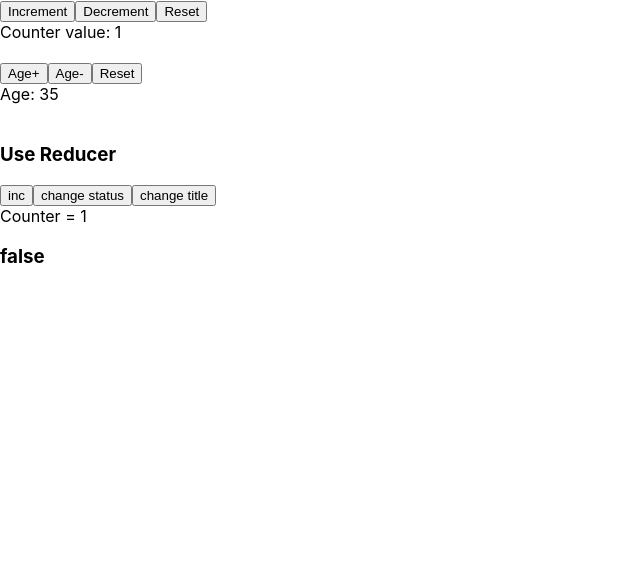
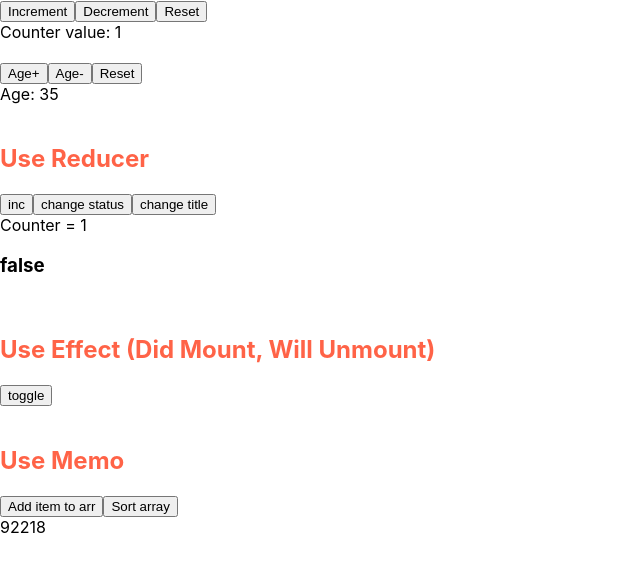
Before and after one commit to oldiachenko/react_project2, a React (Create React App) app: page / in a window 1280 px wide. Shown: the top 572 px of the page, without its empty margins (0-640 px from the left). Built offline with nearby package versions, Linux system fonts and the light colour scheme; no server answers.

Commit message:
Lesson 7 (hooks)

```diff
--- a/src/App.css
+++ b/src/App.css
@@ -0,0 +1,3 @@
+ .hookName {
+     color: tomato;
+ }
--- a/src/App.js
+++ b/src/App.js
@@ -2,6 +2,9 @@ import React, {Component} from 'react';
 import Counter from "./components/Counter";
 import Person from "./components/Person";
 import Todo from "./components/Todo";
+import './App.css'
+import TestUseEffect from "./components/TestUseEffect";
+import UseMemo from "./components/UseMemo";
 
 class App extends Component {
   render() {
@@ -11,8 +14,14 @@ class App extends Component {
         <br/>
         <Person/>
         <br/>
-        <h3>Use Reducer</h3>
+        <h2 className={'hookName'}>Use Reducer</h2>
         <Todo/>
+        <br/>
+        <h2 className={'hookName'}>Use Effect (Did Mount, Will Unmount) </h2>
+        <TestUseEffect/>
+        <br/>
+        <h2 className={'hookName'}>Use Memo</h2>
+        <UseMemo/>
       </div>
     );
   }
--- /dev/null
+++ b/src/components/TestUseEffect.js
@@ -0,0 +1,31 @@
+import React from 'react';
+import {useState} from "react";
+import {useEffect} from "react";
+
+function TestUseEffect() {
+  const [isVisible, setIsVisible] = useState(false);
+  const [counter, setCounter] = useState(0)
+
+  useEffect(() => {
+    console.log('component did mount');
+    return () => {
+      console.log('component will unmount');
+    }
+  },[counter])
+
+  return (
+    <div>
+      <button onClick={() => setIsVisible(!isVisible)}>toggle</button>
+      {
+        isVisible &&
+        <div onClick={() => setCounter((prevValue) => prevValue + 1)}>
+          Lorem ipsum dolor sit amet, consectetur adipisicing elit. Accusantium esse quibusdam sed
+          voluptatibus. At debitis distinctio, magni optio possimus rem similique temporibus totam voluptates. Aliquid
+          beatae eligendi error odit voluptate. {counter}
+        </div>
+      }
+    </div>
+  );
+}
+
+export default TestUseEffect;
--- /dev/null
+++ b/src/components/UseMemo.js
@@ -0,0 +1,35 @@
+import React from 'react';
+import {useState} from "react";
+import {useMemo} from "react";
+
+function UseMemo() {
+  const [arr, setArray] = useState([2, 34, 56, 465, 345, 687, 89983, 3, 567, 76])
+  // console.log(arr);
+  const [sortOrder, setSortOrder] = useState('desc')
+
+  const totalPrice = useMemo(() => {
+    return arr.reduce((acc, el) => (acc += el), 0)
+  }, [arr])
+
+  const sorted = useMemo(() => {
+    const arrClone = [...arr]
+    if (sortOrder === 'asc') {
+      return arrClone.sort((a, b) => a - b)
+    }
+    if (sortOrder === 'desc') {
+      return arrClone.sort((a, b) => b - a)
+    }
+  }, [arr, sortOrder])
+  console.log(sorted);
+  return (
+    <div>
+      <button onClick={() => setArray([...arr, Math.random()])}>Add item to arr</button>
+      <button onClick={() => setSortOrder((prev) => prev === 'desc' ? 'asc' : 'desc')}>Sort array</button>
+   <div>
+     {totalPrice}
+   </div>
+    </div>
+  );
+}
+
+export default UseMemo;
```
